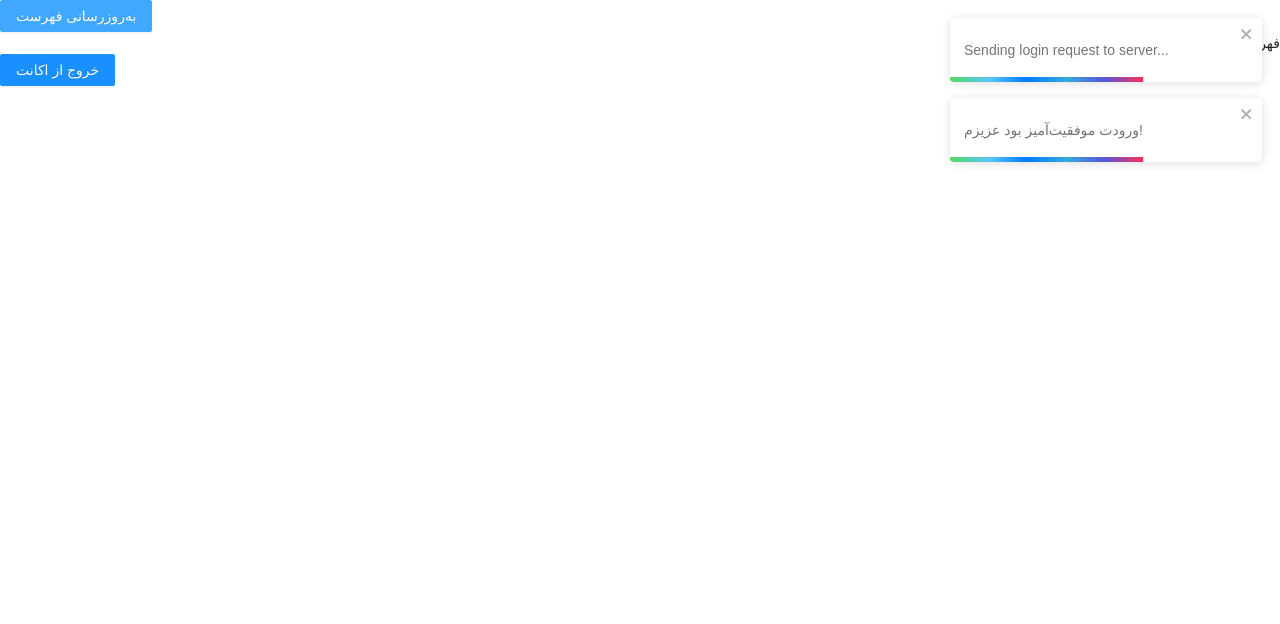
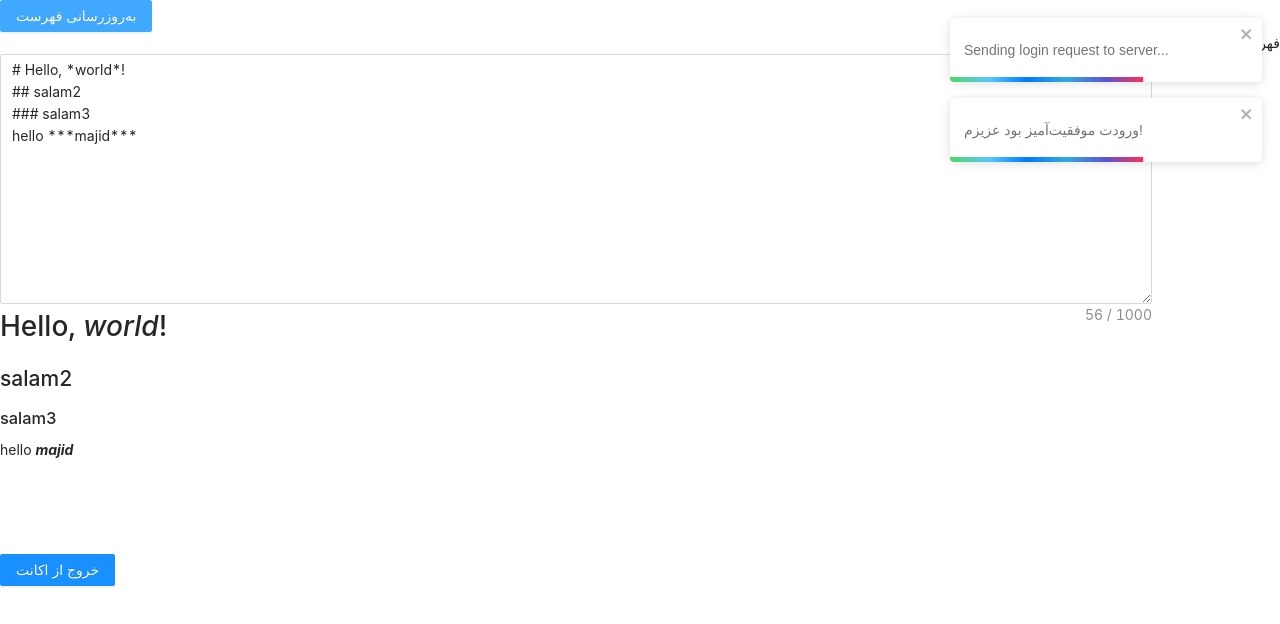
Before and after one commit to SmsS4/KeepIt, a React (Create React App) app in the folder frontend/: page / in a window 1280 px wide. Both pictures are taken after a click on the button "ورود". Shown: the top 624 px of the page. Built offline with nearby package versions, Linux system fonts and the light colour scheme.

Commit message:
MarkDown editor implemented :)

```diff
--- a/frontend/src/App.js
+++ b/frontend/src/App.js
@@ -8,6 +8,7 @@ import 'react-toastify/dist/ReactToastify.css';
 
 import ReactMarkdown from 'react-markdown'
 
+const { TextArea } = Input;
 
 const notify = (msg) => toast(msg);
 
@@ -123,10 +124,18 @@ function ListOfNotes({updateNoteId, updateNoteState}) {
 function ShowNote({noteId, noteState, updateNoteState}) {
   /// markdown support
   /// save button
-  const test_str = "# Hello, *world*!";
+  const [editorText, updateEditorText] = useState("# Hello, *world*!\n## salam2\n### salam3\nhello ***majid***");
+
+  const onChange = e => {
+    updateEditorText(x => e.target.value);
+  };
+
   return (
     <>
-      <ReactMarkdown>{test_str}</ReactMarkdown>
+      <TextArea showCount maxLength={1000} style={{ width: "90%", height: 250 }} onChange={onChange} defaultValue={editorText} />
+      <div style={{ width: "90%", height: 250 }}>
+        <ReactMarkdown>{editorText}</ReactMarkdown>
+      </div>
     </>
   )
 }
@@ -137,7 +146,7 @@ function Dashboard({updateState}) {
   /// ShowNote if a note selected
   /// EditOrPostNote if edit or post note
   const [noteId, updateNoteId] = useState(null);
-  const [noteState, updateNoteState] = useState(NOTE_STATE.none);
+  const [noteState, updateNoteState] = useState(NOTE_STATE.show);
   const onSend = () => {};
   const log_out = () => updateState(x => (STATES.login));
   return (
@@ -149,7 +158,9 @@ function Dashboard({updateState}) {
         />
       }
       {noteState === NOTE_STATE.show && <ShowNote noteId={noteId}  noteState={noteState} updateNoteState={updateNoteState}/>}
-      <Button type="primary" onClick={log_out}>خروج از اکانت</Button>
+      <div>
+        <Button type="primary" onClick={log_out}>خروج از اکانت</Button>
+      </div>
     </>
   )
 }
```
